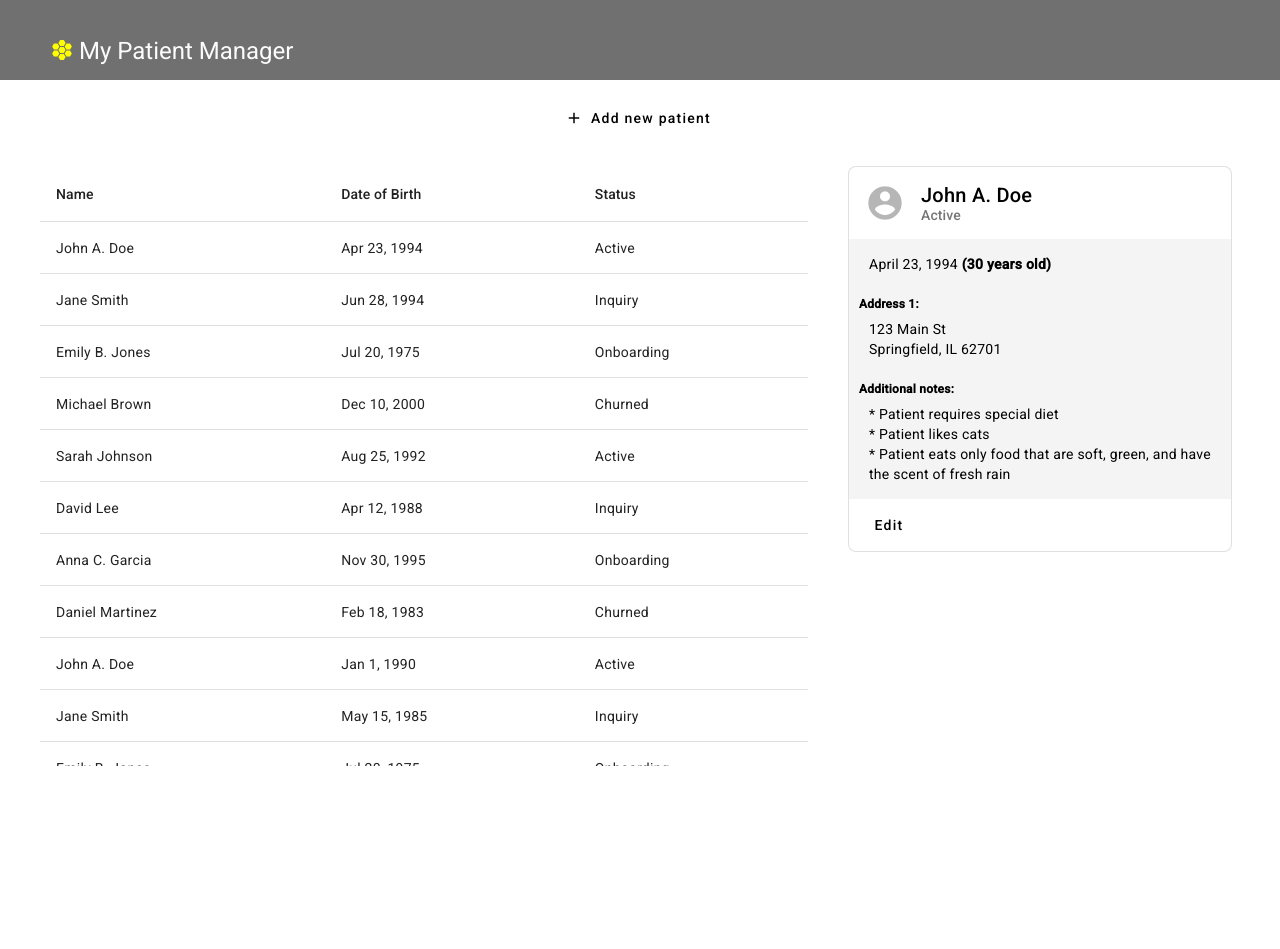
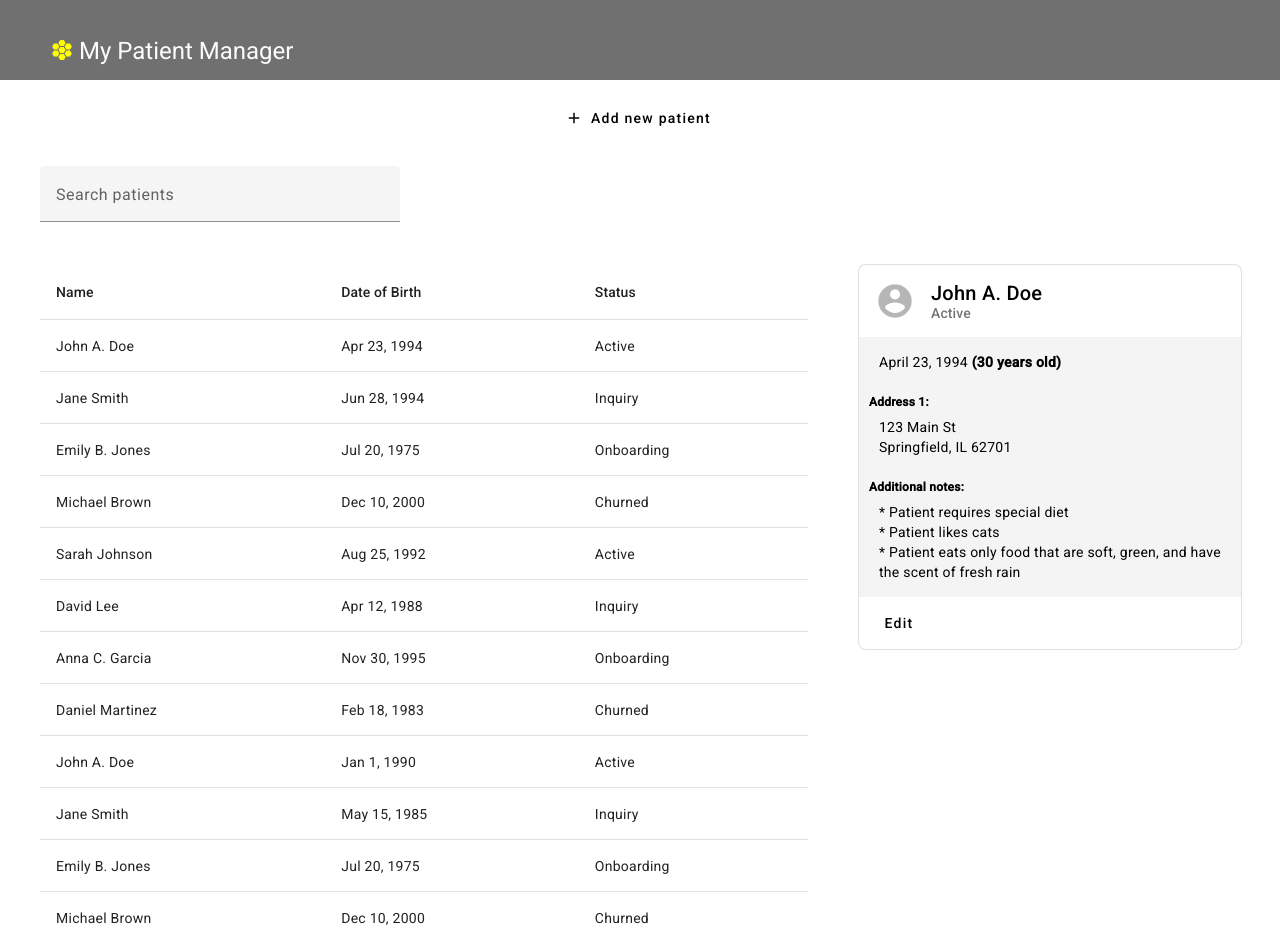
Before and after one commit to taylorpekarek/patient-dashboard, an Angular app in the folder patient-dashboard-app/: page / in a window 1280 px wide. Before the commit the page ends 800 px from the top, so only its background shows below. Built offline with nearby package versions, Linux system fonts and the light colour scheme.

Commit message:
Add search input and hook up with a value change detector to eventually use with filtering logic

```diff
--- a/patient-dashboard-app/src/app/dashboard/dashboard.component.html
+++ b/patient-dashboard-app/src/app/dashboard/dashboard.component.html
@@ -22,6 +22,15 @@
     </button>
   </div>
 
+  <div class="search">
+    <form [formGroup]="filterFormGroup">
+      <mat-form-field>
+        <mat-label>Search patients</mat-label>
+        <input matInput formControlName="searchFilter">
+      </mat-form-field>
+    </form>
+  </div>
+
   <div class="patient-dashboard-data">
     <div class="patient-table">
       <table
@@ -32,7 +41,7 @@
         <ng-container matColumnDef="firstName">
           <th mat-header-cell *matHeaderCellDef>Name</th>
           <td mat-cell *matCellDef="let patient">
-            {{patient.firstName}} {{patient?.middleName}} {{patient.lastName}}
+            {{patient.firstName}} {{patient.middleName}} {{patient.lastName}}
           </td>
         </ng-container>
 
@@ -62,7 +71,7 @@
           <div mat-card-avatar>
             <mat-icon class="icon-size">account_circle</mat-icon>
           </div>
-          <mat-card-title>{{ selectedPatient.firstName }} {{ selectedPatient?.middleName }} {{ selectedPatient.lastName }}</mat-card-title>
+          <mat-card-title>{{ selectedPatient.firstName }} {{ selectedPatient.middleName }} {{ selectedPatient.lastName }}</mat-card-title>
           <mat-card-subtitle>{{ selectedPatient.status }}</mat-card-subtitle>
         </mat-card-header>
 
--- a/patient-dashboard-app/src/app/dashboard/dashboard.component.scss
+++ b/patient-dashboard-app/src/app/dashboard/dashboard.component.scss
@@ -23,7 +23,7 @@
   width: 60%;
   margin: 10px 40px;
   overflow: auto;
-  max-height: 600px;
+  max-height: 675px;
 
   .element-row {
     cursor: pointer;
@@ -34,9 +34,17 @@
   }
 }
 
+.search {
+  margin: 10px 40px;
+
+  mat-form-field {
+    width: 30%;
+  }
+}
+
 // Patient details card
 .patient-details {
-  margin: 10px 0px;
+  margin: 10px;
   width: 30%;
   max-width: 400px;
 
--- a/patient-dashboard-app/src/app/dashboard/dashboard.component.ts
+++ b/patient-dashboard-app/src/app/dashboard/dashboard.component.ts
@@ -1,5 +1,7 @@
 import { Component, OnInit } from '@angular/core';
 import { IPatient, STATUS } from '../models/patient.model';
+import { FormBuilder, FormControl, FormGroup } from '@angular/forms';
+import { debounceTime } from 'rxjs';
 
 @Component({
   selector: 'app-dashboard',
@@ -277,14 +279,26 @@ export class DashboardComponent implements OnInit {
   patientList: IPatient[] = [];
   selectedPatient: IPatient;
 
+  filterFormGroup: FormGroup;
+
   displayedColumns: string[] = ['firstName', 'dateOfBirth', 'status'];
   showPatientForm: boolean = false;
 
-  constructor() {}
+  constructor(private formBuilder: FormBuilder) {}
 
   ngOnInit(): void {
     this.patientList = this.testPatients;
     this.selectedPatient = this.patientList[0];
+
+    this.filterFormGroup = this.formBuilder.group({
+      searchFilter: new FormControl('')
+    });
+
+    this.filterFormGroup.get('searchFilter').valueChanges.pipe(
+      debounceTime(250)
+    ).subscribe((searchStr: string) => {
+      console.log(searchStr)
+    });
   }
 
   openPatientForm(patientToUpdate?: IPatient) {
```
